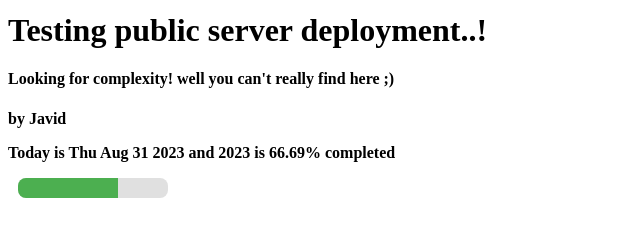
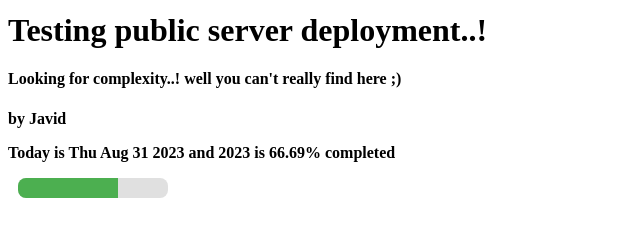
Before and after one commit to JavidJilani/staticWebsiteTesting, a plain HTML site: page index.html in a window 1280 px wide. Shown: the part 134-370 px from the top of the page, 0-640 px from the left. Drawn offline with Linux system fonts and the light colour scheme.

Commit message:
Update index.html

```diff
--- a/index.html
+++ b/index.html
@@ -30,7 +30,7 @@
         </div>
         <div style="margin-top: 120px;">
             <h1>Testing public server deployment..!</h1>
-<h4> Looking for complexity! well you can't really find here ;) <h4>
+<h4> Looking for complexity..! well you can't really find here ;) <h4>
             <p>by Javid</p>
             <p id="dynamic-content">Today is currentDate and 2023 is __% completed</p>
             <div class="progress-bar">
```
